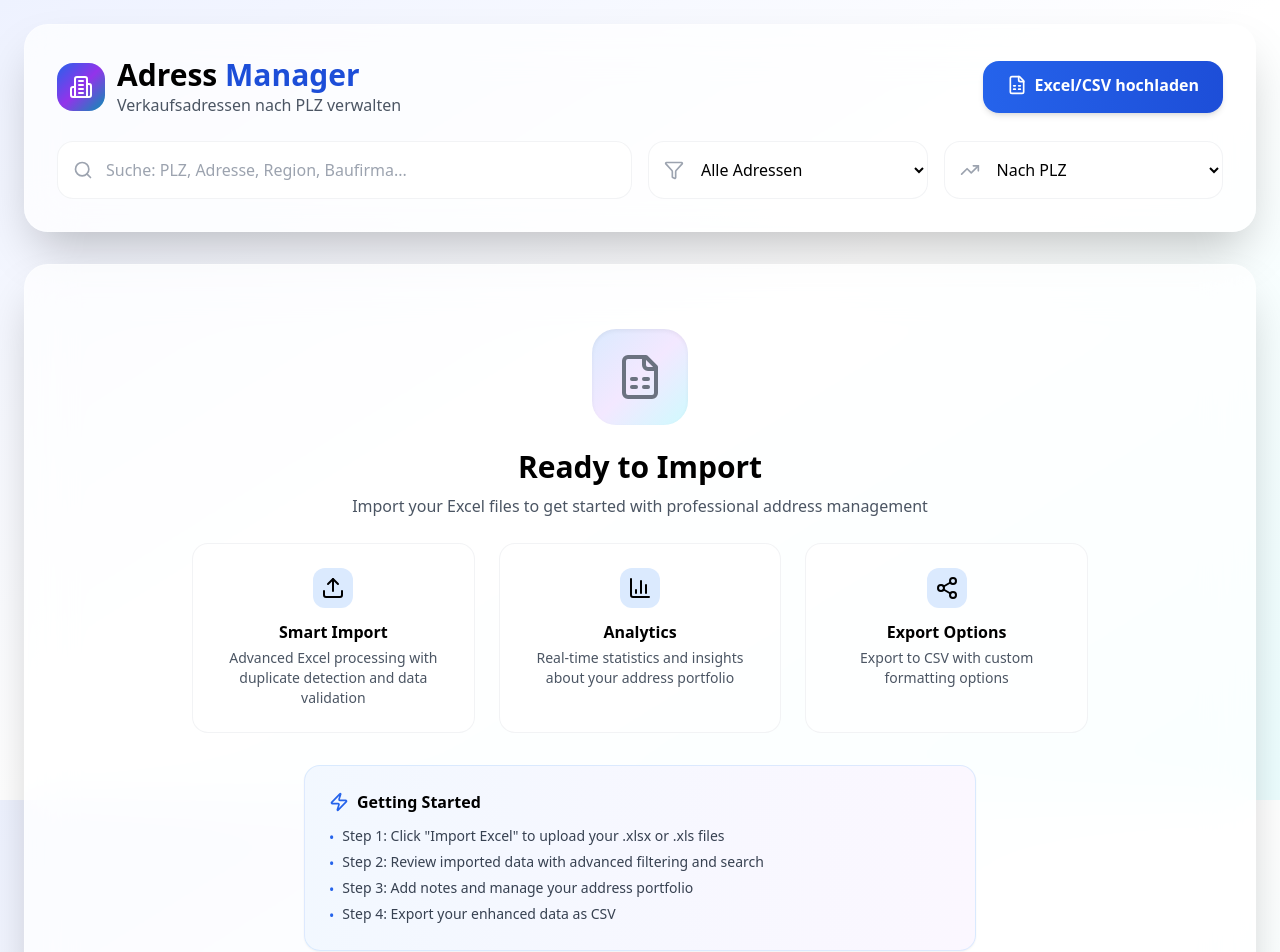
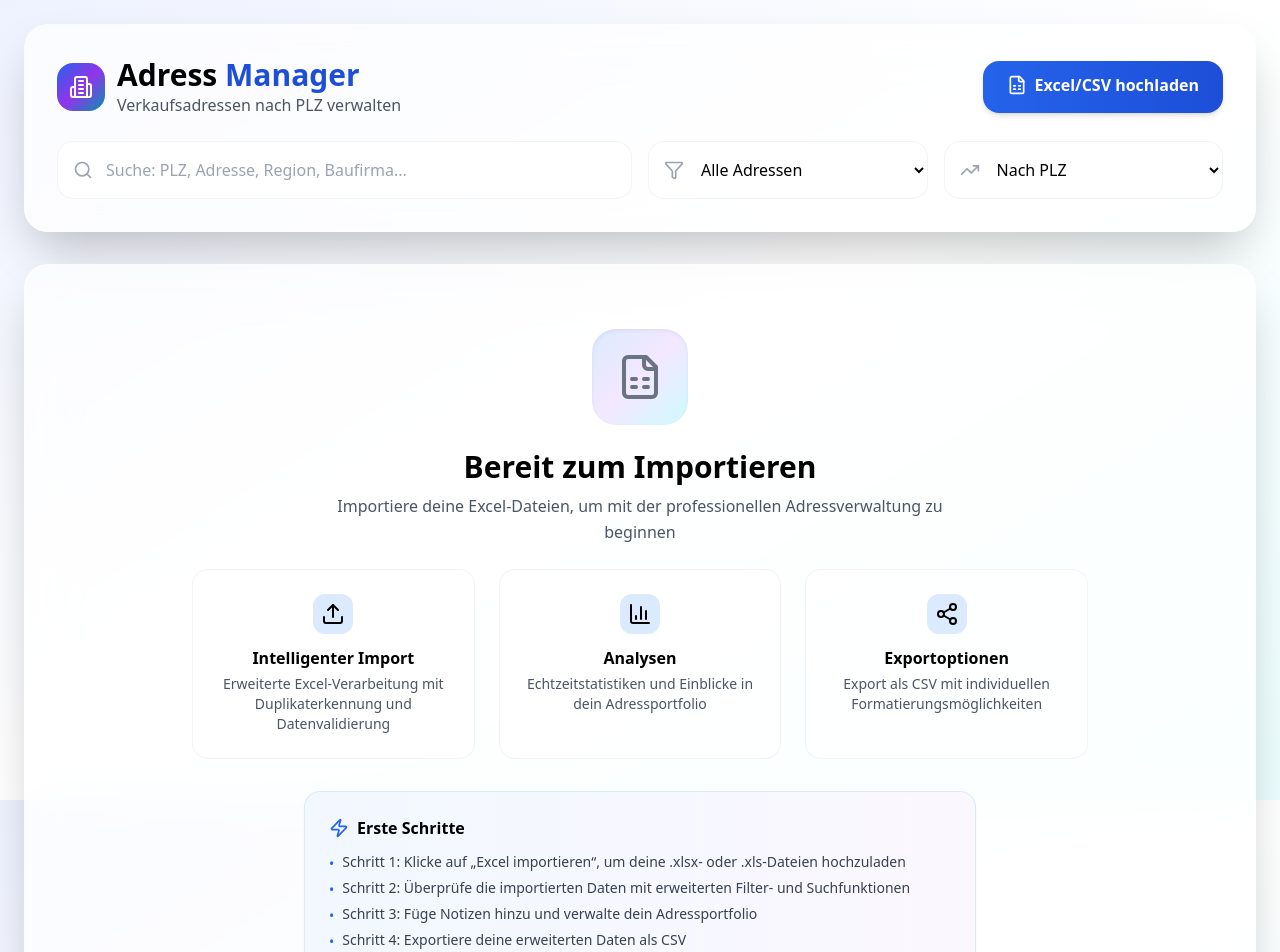
Before and after one commit to Yaro-bit/address-manager-pro, a Next.js app: page / in a window 1280 px wide. Shown: the top 952 px of the page. Built offline with nearby package versions, Linux system fonts and the light colour scheme.

Commit message:
Update EmptyState.tsx

```diff
--- a/components/address-manager/EmptyState.tsx
+++ b/components/address-manager/EmptyState.tsx
@@ -3,7 +3,7 @@
 import { FileSpreadsheet, Smartphone, Upload, BarChart3, Share2, Zap } from 'lucide-react';
 import React, { memo, useMemo } from 'react';
 
-// Memoized Card component to prevent unnecessary re-renders
+// Memoisierte Card-Komponente, um unnötige Re-Renderings zu vermeiden
 const Card = memo(({
   icon,
   title,
@@ -24,21 +24,21 @@ const Card = memo(({
   );
 });
 
-// Memoized Header component
+// Memoisierte Header-Komponente
 const EmptyStateHeader = memo(({ isNative }: { isNative: boolean }) => {
   const { icon, title, description } = useMemo(() => {
     if (isNative) {
       return {
         icon: <Smartphone className="w-12 h-12 text-gray-500" />,
-        title: 'Ready for Native Import',
-        description: 'Use the native iOS file system to import your Excel files and manage addresses with premium features'
+        title: 'Bereit für nativen Import',
+        description: 'Nutze das native iOS-Dateisystem, um deine Excel-Dateien zu importieren und Adressen mit Premiumfunktionen zu verwalten'
       };
     }
 
     return {
       icon: <FileSpreadsheet className="w-12 h-12 text-gray-500" />,
-      title: 'Ready to Import',
-      description: 'Import your Excel files to get started with professional address management'
+      title: 'Bereit zum Importieren',
+      description: 'Importiere deine Excel-Dateien, um mit der professionellen Adressverwaltung zu beginnen'
     };
   }, [isNative]);
 
@@ -55,28 +55,28 @@ const EmptyStateHeader = memo(({ isNative }: { isNative: boolean }) => {
   );
 });
 
-// Memoized Feature Cards component
+// Memoisierte FeatureCards-Komponente
 const FeatureCards = memo(({ isNative }: { isNative: boolean }) => {
   const cards = useMemo(() => [
     {
       id: 'import',
       icon: <Upload className="w-6 h-6" />,
-      title: 'Smart Import',
-      desc: 'Advanced Excel processing with duplicate detection and data validation'
+      title: 'Intelligenter Import',
+      desc: 'Erweiterte Excel-Verarbeitung mit Duplikaterkennung und Datenvalidierung'
     },
     {
       id: 'analytics',
       icon: <BarChart3 className="w-6 h-6" />,
-      title: 'Analytics',
-      desc: 'Real-time statistics and insights about your address portfolio'
+      title: 'Analysen',
+      desc: 'Echtzeitstatistiken und Einblicke in dein Adressportfolio'
     },
     {
       id: 'export',
       icon: <Share2 className="w-6 h-6" />,
-      title: isNative ? 'Native Sharing' : 'Export Options',
+      title: isNative ? 'Native Freigabe' : 'Exportoptionen',
       desc: isNative
-        ? 'iOS Share Sheet integration for seamless data sharing'
-        : 'Export to CSV with custom formatting options'
+        ? 'Integration des iOS-Share-Sheets für nahtloses Teilen'
+        : 'Export als CSV mit individuellen Formatierungsmöglichkeiten'
     }
   ], [isNative]);
 
@@ -94,21 +94,21 @@ const FeatureCards = memo(({ isNative }: { isNative: boolean }) => {
   );
 });
 
-// Memoized Getting Started section
+// Memoisierter "Erste Schritte"-Bereich
 const GettingStartedSection = memo(({ isNative }: { isNative: boolean }) => {
   const content = useMemo(() => {
-    const sectionTitle = isNative ? 'Native Features' : 'Getting Started';
+    const sectionTitle = isNative ? 'Native Funktionen' : 'Erste Schritte';
 
     const features = isNative ? [
-      'iOS File System: Direct access to your device files',
-      'Share Sheet: Native iOS sharing capabilities',
-      'Touch Optimized: Perfect for iPad and iPhone',
-      'Offline Ready: Works without internet connection'
+      'iOS-Dateisystem: Direkter Zugriff auf die Dateien deines Geräts',
+      'Share Sheet: Native iOS-Freigabefunktionen',
+      'Touch-Optimiert: Perfekt für iPad und iPhone',
+      'Offlinefähig: Funktioniert ohne Internetverbindung'
     ] : [
-      'Step 1: Click "Import Excel" to upload your .xlsx or .xls files',
-      'Step 2: Review imported data with advanced filtering and search',
-      'Step 3: Add notes and manage your address portfolio',
-      'Step 4: Export your enhanced data as CSV'
+      'Schritt 1: Klicke auf „Excel importieren“, um deine .xlsx- oder .xls-Dateien hochzuladen',
+      'Schritt 2: Überprüfe die importierten Daten mit erweiterten Filter- und Suchfunktionen',
+      'Schritt 3: Füge Notizen hinzu und verwalte dein Adressportfolio',
+      'Schritt 4: Exportiere deine erweiterten Daten als CSV'
     ];
 
     return { sectionTitle, features };
@@ -132,7 +132,7 @@ const GettingStartedSection = memo(({ isNative }: { isNative: boolean }) => {
   );
 });
 
-// Main EmptyState component with performance optimizations
+// Hauptkomponente EmptyState mit Performance-Optimierungen
 export default function EmptyState({ isNative }: { isNative: boolean }) {
   return (
     <div className="p-16 text-center bg-white/70 backdrop-blur-xl rounded-3xl shadow-2xl border border-white/30">
```
